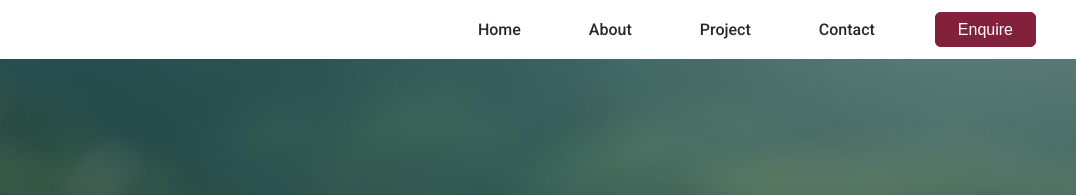
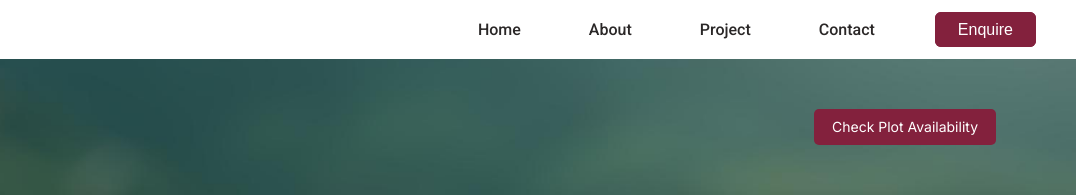
Before and after one commit to snaptics11/silver_oaks, a plain HTML site: page project/project.html in a window 1280 px wide. Shown: the top 195 px of the page, 204-1280 px from the left. Drawn offline with Linux system fonts and the light colour scheme; animation ran at ten frames a second; some icons are missing; files whose address does not match are found by name; a web font is replaced by a local one.

Commit message:
added buttons

```diff
--- a/project/project.html
+++ b/project/project.html
@@ -220,6 +220,9 @@
                         <!-- Logo -->
                         <img src="../img2/aranya logo_page-0002.jpg" alt="Logo" class="slide-logo">
 
+                        <!-- Right Corner Button -->
+                        <a href="https://mapdesk.in/projects/plot-availability/1" target="_blank" class="check-btn">Check Plot Availability</a>
+
                         <div class="container">
                             <div class="row">
                                 <div class="col-xl-12 text-center">
@@ -239,6 +242,9 @@
                         <!-- Logo -->
                         <img src="../img2/aranya logo_page-0001.jpg" alt="Logo" class="slide-logo">
 
+                        <!-- Right Corner Button -->
+                        <a href="https://mapdesk.in/projects/plot-availability/1" target="_blank" class="check-btn">Check Plot Availability</a>
+
                         <div class="container">
                             <div class="row">
                                 <div class="col-xl-12 text-center">
@@ -250,6 +256,7 @@
                         </div>
                     </div>
                 </div>
+
 
                 <!-- Navigation buttons -->
                 <div class="main-slider__nav">
@@ -273,6 +280,24 @@
 
 
         <style>
+            .check-btn {
+    position: absolute;
+    top: 50px;
+    right: 80px;
+    background-color: #83213d ;
+    color: #fff;
+    padding: 10px 18px;
+    font-size: 14px;
+    border-radius: 5px;
+    text-decoration: none;
+    z-index: 10;
+    transition: background-color 0.3s ease;
+}
+
+.check-btn:hover {
+    background-color: #83213d ;
+}
+
             .video-container {
                 position: relative;
                 overflow: hidden;
```
